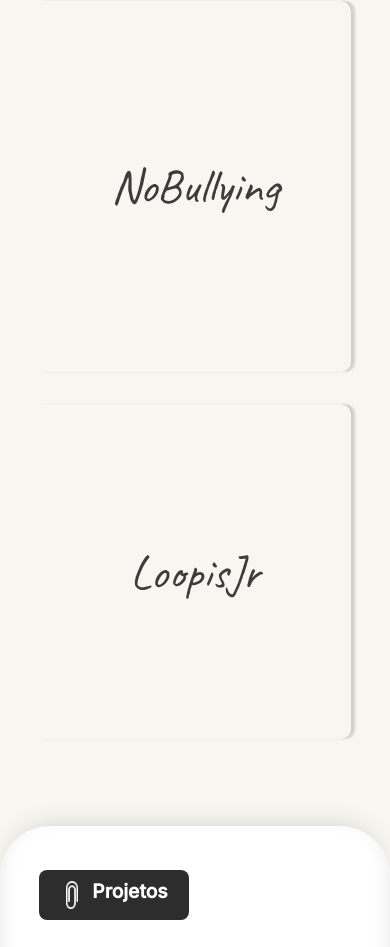
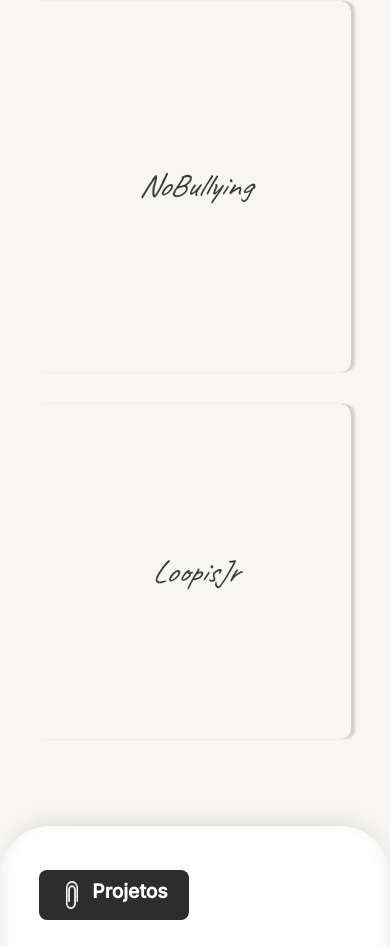
Before and after one commit to Luisfelippedev/personal-portfolio, a Next.js app in the folder personal-portfolio/: page / in a window 390 px wide. Shown: the part 2241-3188 px from the top of the page. Built offline with nearby package versions, Linux system fonts and the light colour scheme.

Commit message:
fix: corrigindo fonte do texto do card de conquistas.

```diff
--- a/personal-portfolio/src/components/CardAchievements/styles.module.scss
+++ b/personal-portfolio/src/components/CardAchievements/styles.module.scss
@@ -41,22 +41,19 @@
       transform: rotateY(-80deg);
     }
 
-    p {
-      font-size: 20px;
-      font-weight: bolder;
-    }
   }
 
 
   .textTitle {
     color: rgb(60, 60, 60) !important;
     font-weight: 200 !important;
-    font-size: 3rem !important;
+    font-size: 2rem !important;
     font-family: "Caveat", cursive;
+    font-style: italic !important;
     font-optical-sizing: auto;
 
-    @media (max-width: 768px) {
-        font-size: 2rem;
+    @media (max-width: 400px) {
+        font-size: 1.5rem;
     }
 }
 
```
